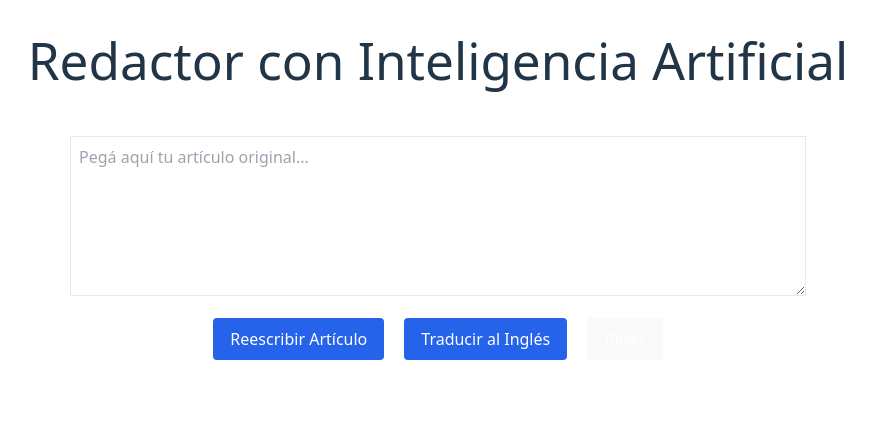
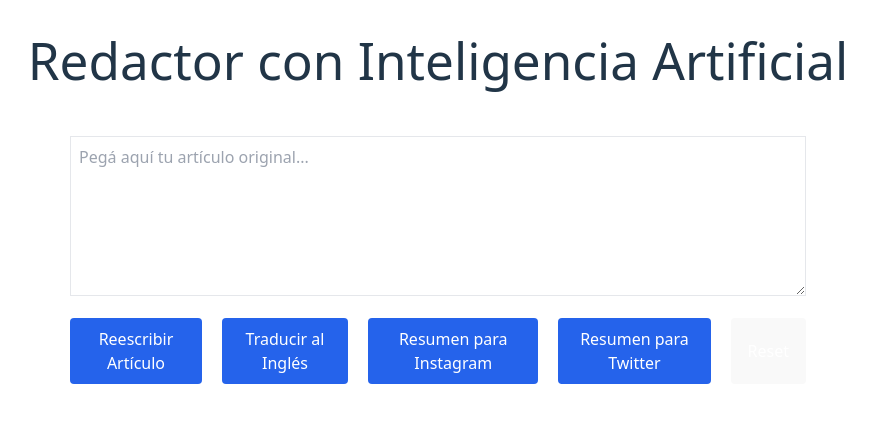
Before and after one commit to MaikolReyes/redactionAI-frontend, a React (Vite) app: page / in a window 1280 px wide. Shown: the top 422 px of the page, without its empty margins (202-1077 px from the left). Built offline with nearby package versions, Linux system fonts and the light colour scheme.

Commit message:
change in interface

```diff
--- a/src/RedactorAI.tsx
+++ b/src/RedactorAI.tsx
@@ -13,11 +13,16 @@ function RedactorAI() {
     const [textoIngles, setTextoIngles] = useState('');
     const [titles_en, setTitlesEn] = useState('');
     const [resumen_en, setResumenEn] = useState('');
-    ////////////////////////////////////////////////////////////
+    // Resumir para Redes Sociales
+    const [resumen_ig, setResumenIG] = useState('');
+    const [resumen_twitter, setResumenTwitter] = useState('');
     // const [imagenUrl, setImagenUrl] = useState('');
     // Cargando estados
     const [loadingReescribir, setLoadingReescribir] = useState(false);
     const [loadingTraducir, setLoadingTraducir] = useState(false);
+    const [loadingResumenIG, setLoadingResumenIG] = useState(false);
+    const [loadingResumenTwitter, setLoadingResumenTwitter] = useState(false);
+
 
     const manejarReset = () => {
         setLoadingReescribir(true);
@@ -26,6 +31,8 @@ function RedactorAI() {
         setTextoIngles("");
         setTitles("");
         setTitlesEn("");
+        setResumenIG("")
+        setResumenTwitter("")
         setResumen("");
         setResumenEn("");
         setTimeout(() => setLoadingReescribir(false), 500); // Simulación de tiempo de espera
@@ -36,6 +43,29 @@ function RedactorAI() {
         navigator.clipboard.writeText(texto)
             .then(() => alert("Texto copiado!"))
             .catch(() => alert("Error al copiar"));
+    };
+
+    const handleReescribir = async () => {
+        setLoadingReescribir(true);
+        try {
+            // 1. Reescribir
+            const res1 = await fetch(`${API_BASE}/reescribir`, {
+                method: 'POST',
+                headers: { 'Content-Type': 'application/json' },
+                body: JSON.stringify({ texto: textoOriginal }),
+            });
+            const data1 = await res1.json();
+            const titles = data1.titulos;
+            const resumen = data1.resumen;
+            const reescrito = data1.resultado;
+            setTitles(titles);
+            setResumen(resumen);
+            setTextoReescrito(reescrito);
+        } catch (error) {
+            console.error('Error en el proceso:', error);
+        } finally {
+            setLoadingReescribir(false);
+        }
     };
 
     const handleTraducir = async () => {
@@ -64,29 +94,47 @@ function RedactorAI() {
         }
     }
 
-    const handleReescribir = async () => {
-        setLoadingReescribir(true);
+    const handleResumeIG = async () => {
+        setLoadingResumenIG(true);
         try {
-            // 1. Reescribir
-            const res1 = await fetch(`${API_BASE}/reescribir`, {
+            const res = await fetch(`${API_BASE}/resumeIG`, {
                 method: 'POST',
                 headers: { 'Content-Type': 'application/json' },
-                body: JSON.stringify({ texto: textoOriginal }),
+                body: JSON.stringify({
+                    texto: textoOriginal,
+                }),
             });
-            const data1 = await res1.json();
-            const titles = data1.titulos;
-            const resumen = data1.resumen;
-            const reescrito = data1.resultado;
-            setTitles(titles);
-            setResumen(resumen);
-            setTextoReescrito(reescrito);
+            const data = await res.json();
+            const resumen_ig = data.resume_ig;
+            setResumenIG(resumen_ig)
+
         } catch (error) {
-            console.error('Error en el proceso:', error);
+            console.error('Error en la traducción:', error);
         } finally {
-            setLoadingReescribir(false);
+            setLoadingResumenIG(false);
         }
-    };
+    }
 
+    const handleResumeTwitter = async () => {
+        setLoadingResumenTwitter(true);
+        try {
+            const res = await fetch(`${API_BASE}/resumeTwitter`, {
+                method: 'POST',
+                headers: { 'Content-Type': 'application/json' },
+                body: JSON.stringify({
+                    texto: textoOriginal,
+                }),
+            });
+            const data = await res.json()
+            const resumen_twitter = data.resume_twitter;
+            setResumenTwitter(resumen_twitter)
+
+        } catch (error) {
+            console.error('Error en la traducción:', error);
+        } finally {
+            setLoadingResumenTwitter(false);
+        }
+    }
     // 3. Crear imagen
     // const res3 = await fetch(`${API_BASE}/create-image`, {
     //     method: 'POST',
@@ -125,6 +173,22 @@ function RedactorAI() {
                         className="bg-blue-600 text-white px-4 py-2 rounded hover:bg-blue-800"
                     >
                         {loadingTraducir ? 'Procesando...' : 'Traducir al Inglés'}
+                    </button>
+
+                    <button
+                        onClick={handleResumeIG}
+                        disabled={loadingResumenIG}
+                        className="bg-blue-600 text-white px-4 py-2 rounded hover:bg-blue-800"
+                    >
+                        {loadingResumenIG ? 'Procesando...' : 'Resumen para Instagram'}
+                    </button>
+
+                    <button
+                        onClick={handleResumeTwitter}
+                        disabled={loadingResumenTwitter}
+                        className="bg-blue-600 text-white px-4 py-2 rounded hover:bg-blue-800"
+                    >
+                        {loadingResumenTwitter ? 'Procesando...' : 'Resumen para Twitter'}
                     </button>
 
                     <button
@@ -245,9 +309,48 @@ function RedactorAI() {
                             </div>
                         </div>
                     )}
+
                 </div>
 
-            </div>
+                <div className='flex flex-col gap-5 w-full'>
+
+                    {resumen_ig && (
+                        <div className="mt-4 border p-4 rounded-lg bg-gray-100">
+                            <h2 className="font-bold text-center text-lg mb-5">Artículo para Instagram:</h2>
+                            <p>{resumen_ig}</p>
+                            <div className='text-center'>
+                                <button
+                                    onClick={() => copiarAlPortapapeles(resumen_ig)}
+                                    className="mt-3 px-4 py-2 bg-blue-600 text-white rounded hover:bg-blue-700"
+                                >
+                                    Copiar texto
+                                </button>
+                            </div>
+                        </div>
+                    )}
+
+                    {resumen_twitter && (
+                        <div className="mt-4 border p-4 rounded-lg bg-gray-100">
+                            <h2 className="font-bold text-center text-lg mb-5">Artículo para Twitter:</h2>
+                            <ul>
+                                {resumen_twitter.split(/(\d️⃣)/).map((resumen_x, index) => (
+                                    <li key={index} className="mb-2">{resumen_x}</li>
+                                ))}
+
+                            </ul>
+                            <div className='text-center'>
+                                <button
+                                    onClick={() => copiarAlPortapapeles(resumen_twitter)}
+                                    className="mt-3 px-4 py-2 bg-blue-600 text-white rounded hover:bg-blue-700"
+                                >
+                                    Copiar texto
+                                </button>
+                            </div>
+                        </div>
+                    )}
+                </div>
+
+            </div >
 
         </>
     );
```
